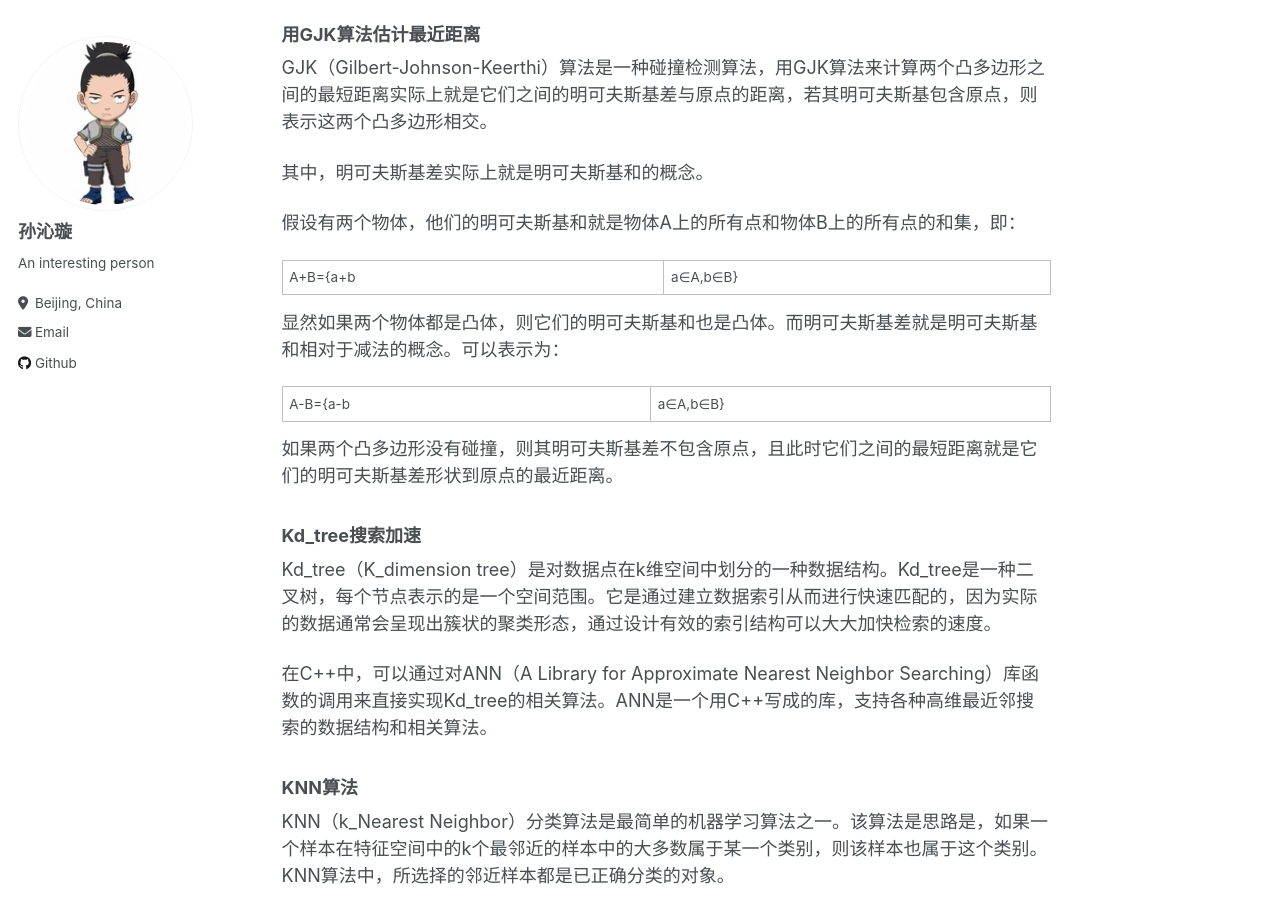
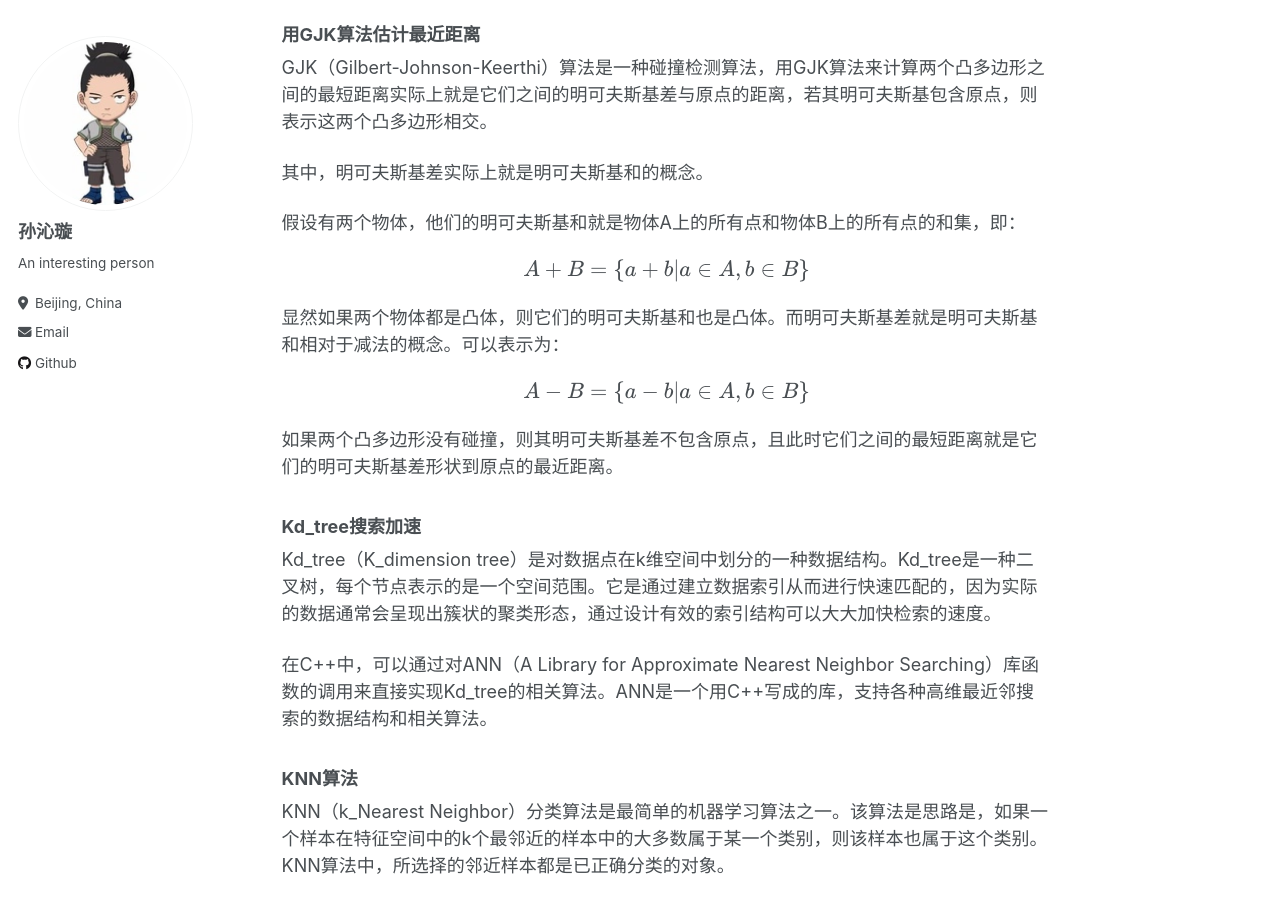
Before and after one commit to wdyiwdwd/wdyiwdwd.github.io, a Jekyll site: the page built from _projects/2014-07-25-gjk-nearpt.md, in a window 1280 px wide and 900 px high, scrolled down 338 px. Built offline with Jekyll 4.4.1, drawn with Linux system fonts in a browser that asks for light colours.

```diff
--- a/_projects/2014-07-25-gjk-nearpt.md
+++ b/_projects/2014-07-25-gjk-nearpt.md
@@ -20,11 +20,15 @@ GJK（Gilbert-Johnson-Keerthi）算法是一种碰撞检测算法，用GJK算法
 
 假设有两个物体，他们的明可夫斯基和就是物体A上的所有点和物体B上的所有点的和集，即：
 
-A+B={a+b|a∈A,b∈B}
+$$
+A+B=\{a+b|a\in A,b\in B\}
+$$
 
 显然如果两个物体都是凸体，则它们的明可夫斯基和也是凸体。而明可夫斯基差就是明可夫斯基和相对于减法的概念。可以表示为：
 
-A-B={a-b|a∈A,b∈B}
+$$
+A-B=\{a-b|a\in A,b\in B\}
+$$
 
 如果两个凸多边形没有碰撞，则其明可夫斯基差不包含原点，且此时它们之间的最短距离就是它们的明可夫斯基差形状到原点的最近距离。
 
```
